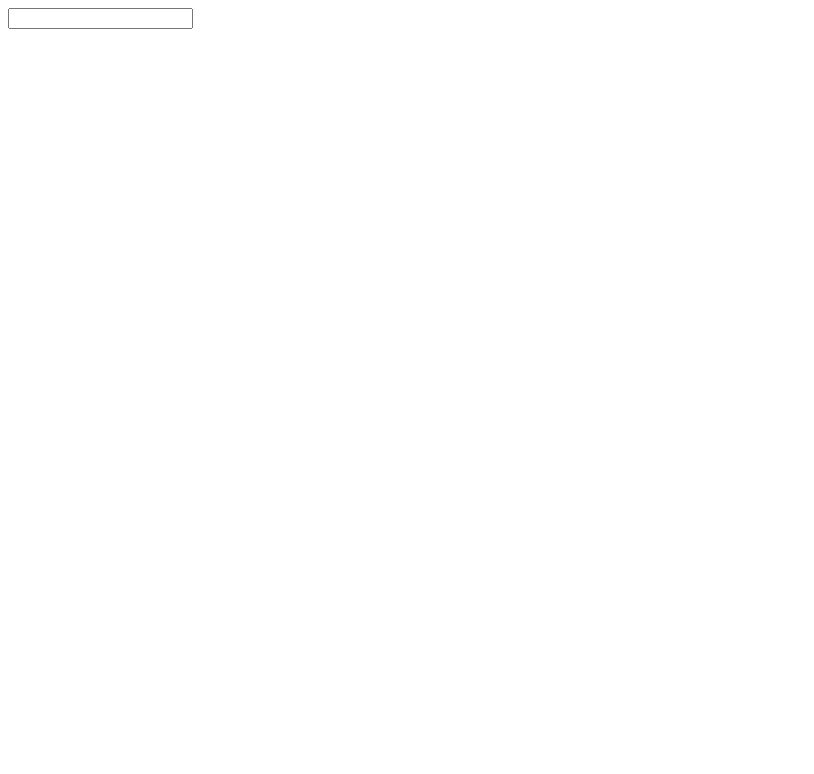
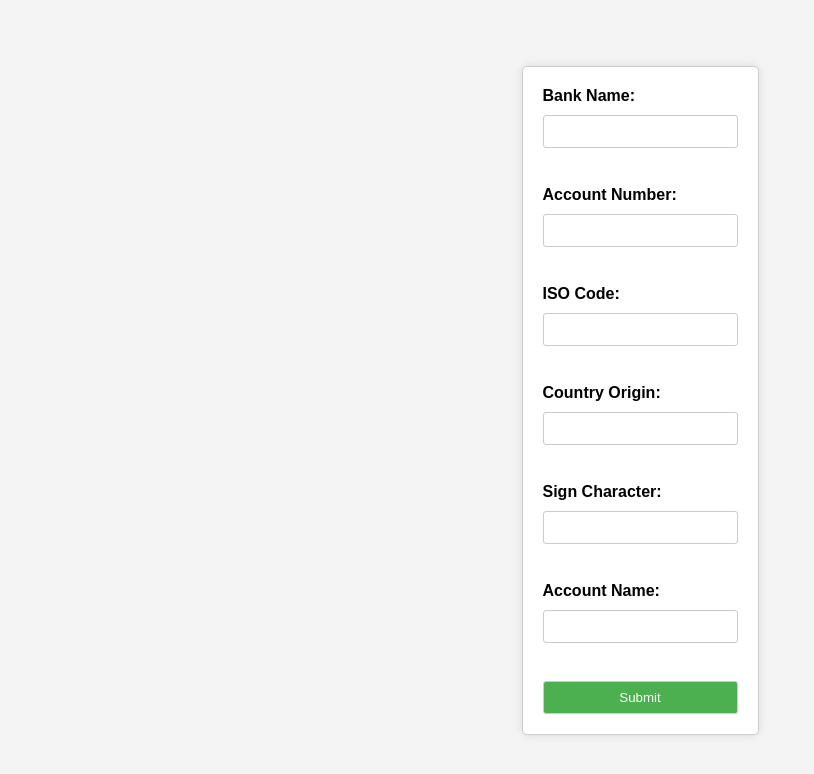
Before and after one commit to TorgomyanDavit/aroify-test-typeform, a website: page public/index.html in a window 1280 px wide. Shown: the whole page, without its empty margins (0-814 px from the left). Drawn offline with Linux system fonts and the light colour scheme.

Commit message:
add style

```diff
--- a/public/index.html
+++ b/public/index.html
@@ -3,11 +3,32 @@
 <head>
     <meta charset="UTF-8">
     <meta name="viewport" content="width=device-width, initial-scale=1.0">
-    <title>Document</title>
+    <link rel="stylesheet" href="./style.css">
+    <title>Create Account</title>
 </head>
 <body>
-    <div class="!reate Popup">
-        <input type="text" />
+    <div class="createPopup">
+        <form method="post" action="/createAccount">
+            <label for="bankName">Bank Name:</label>
+            <input type="text" id="bankName" name="bankName" value="" required><br>
+
+            <label for="accountNumber">Account Number:</label>
+            <input type="text" id="accountNumber" name="accountNumber" value="" required><br>
+
+            <label for="isoCode">ISO Code:</label>
+            <input type="text" id="isoCode" name="isoCode" value="" required><br>
+
+            <label for="countryOrigin">Country Origin:</label>
+            <input type="text" id="countryOrigin" name="countryOrigin" value="" required><br>
+
+            <label for="signCharacter">Sign Character:</label>
+            <input type="text" id="signCharacter" name="signCharacter" value="" required><br>
+
+            <label for="accountName">Account Name:</label>
+            <input type="text" id="accountName" name="accountName" value="" required><br>
+
+            <input type="submit" value="Submit">
+        </form>
     </div>
 </body>
 </html>
--- /dev/null
+++ b/public/style.css
@@ -0,0 +1,45 @@
+body {
+    font-family: Arial, sans-serif;
+    background-color: #f4f4f4;
+    margin: 0;
+    padding: 0;
+    display: flex;
+    align-items: center;
+    justify-content: center;
+    height: 100vh;
+}
+
+.createPopup {
+    background-color: #fff;
+    border: 1px solid #ccc;
+    padding: 20px;
+    box-shadow: 0 0 10px rgba(0, 0, 0, 0.1);
+    border-radius: 5px;
+}
+
+form {
+    display: grid;
+    gap: 10px;
+}
+
+label {
+    font-weight: bold;
+}
+
+input {
+    width: 100%;
+    padding: 8px;
+    box-sizing: border-box;
+    border: 1px solid #ccc;
+    border-radius: 3px;
+}
+
+input[type="submit"] {
+    background-color: #4caf50;
+    color: #fff;
+    cursor: pointer;
+}
+
+input[type="submit"]:hover {
+    background-color: #45a049;
+}
```
